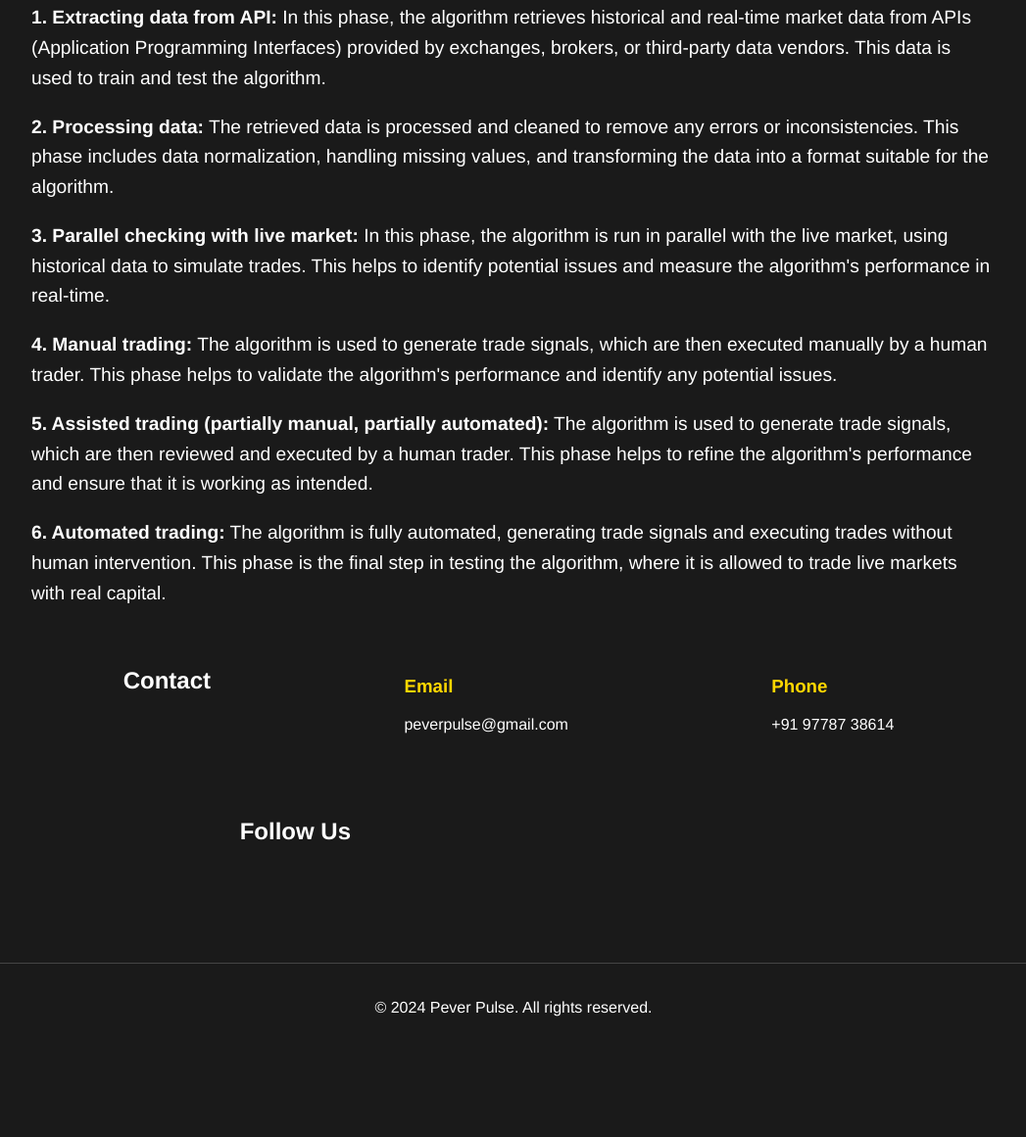
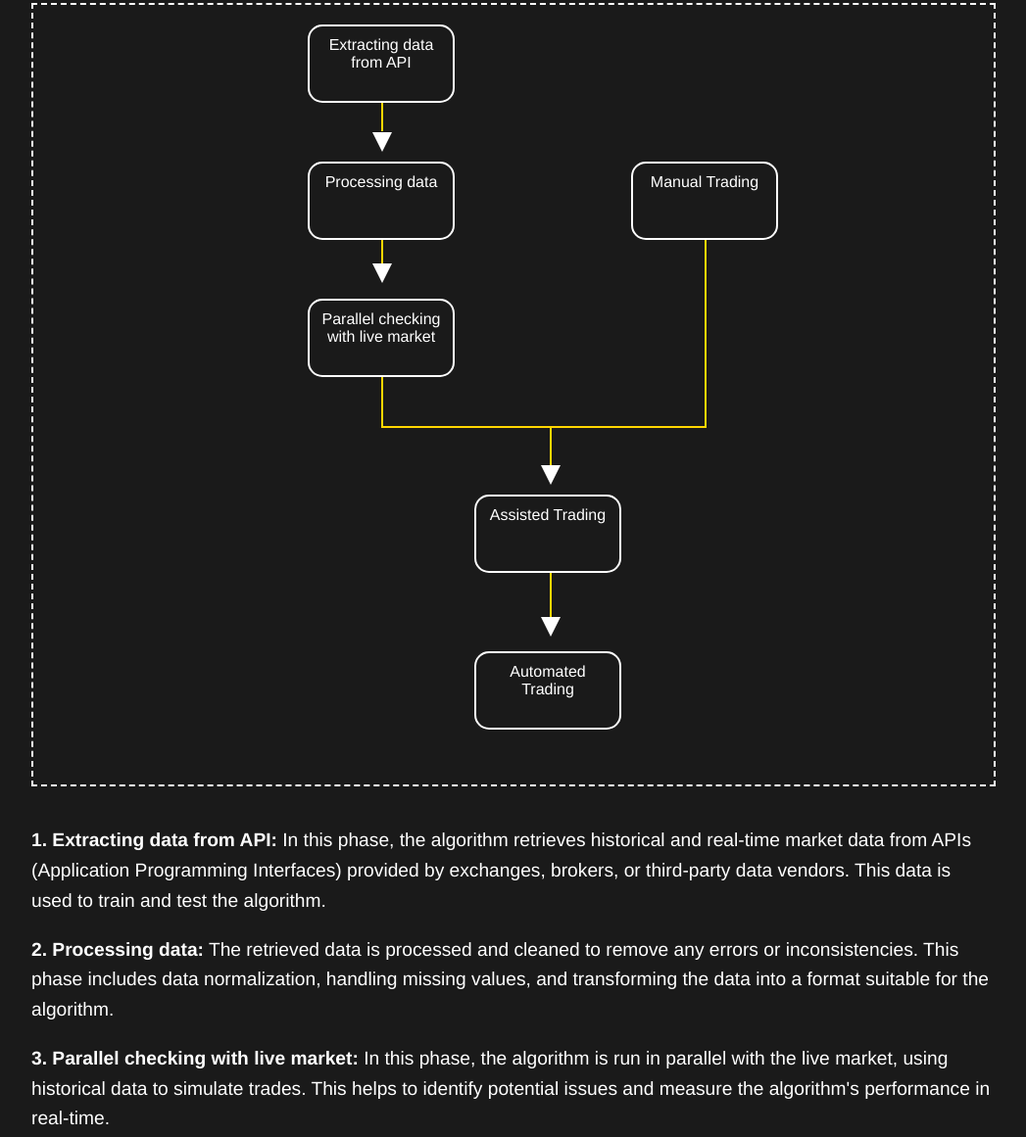
Before and after one commit to afishyke/peverpulse.github.io, a plain HTML site: page index.html in a window 1280 px wide. Shown: the part 644-1805 px from the top of the page at 98% size, without its empty margins (116-1163 px from the left). Before the commit the page ends 1718 px from the top, so only its background shows below. Drawn offline with nearby package versions, Linux system fonts and the light colour scheme.

Commit message:
Update index.html

```diff
--- a/index.html
+++ b/index.html
@@ -44,9 +44,11 @@
         .contact, .social {
             display: flex;
             justify-content: space-around;
+            flex-wrap: wrap;
         }
         .contact div, .social div {
             margin: 10px;
+            text-align: center;
         }
         footer {
             text-align: center;
@@ -76,15 +78,20 @@
             font-weight: bold;
             color: #FFD700;
         }
-        .flowchart-container {
+        .algotrading-padding {
+            padding: 20px;
+            border: 2px dashed #ffffff;
+            margin-bottom: 20px;
+            height: 800px; /* Increased height for the flowchart */
             display: flex;
+            align-items: center;
             justify-content: center;
-            margin: 50px 0;
-            padding: 20px; /* Added padding */
+            overflow: hidden; /* Ensure the flowchart fits within the space */
         }
         .flowchart {
             position: relative;
-            width: 600px;
+            height: 100%; /* Make the flowchart take full height of the padding */
+            width: 100%; /* Make the flowchart take full width of the padding */
         }
         .box {
             width: 150px;
@@ -96,7 +103,7 @@
             transition: transform 0.3s ease, box-shadow 0.3s ease;
             position: absolute;
             z-index: 1;
-            opacity: 0;
+            opacity: 0; /* Initially hidden */
         }
         .box:hover {
             transform: scale(1.1);
@@ -136,13 +143,13 @@
         }
         .line {
             position: absolute;
-            width: 100px;
+            width: 100px; /* All lines of equal length */
             height: 2px;
             background-color: #ffffff;
         }
         .v-line {
             position: absolute;
-            width: 2px;
+            width: 2px; /* All lines of equal length */
             height: 100px;
             background-color: #ffffff;
         }
@@ -165,48 +172,74 @@
             <h2>ALGOTRADING</h2>
         </div>
 
+        <div class="section bio algotrading-padding" data-aos="fade-right">
+            <div class="flowchart">
+                <div class="box left" id="box1" style="top: 0; left: 260px;">Extracting data from API</div>
+		<div class="box left" id="box2" style="top: 140px; left: 260px;">Processing data</div>
+		<div class="box left" id="box3" style="top: 280px; left: 260px;">Parallel checking with live market</div>
+
+		<div class="box right" id="box4" style="top: 480px; left: 430px;">Assisted Trading</div>
+		<div class="box right" id="box5" style="top: 640px; left: 430px;">Automated Trading</div>
+		<div class="box right" id="box6" style="top: 140px; left: 590px;">Manual Trading</div>
 
 
-        <div class="section bio" data-aos="fade-right">
+
+                <div class="arrow arrow-right" style="top: 110px; left: 326px;"></div>
+                <div class="arrow arrow-right" style="top: 450px; left: 498px;"></div>
+		<div class="arrow arrow-right" style="top: 244px; left: 326px;"></div>
+                <div class="arrow arrow-right" style="top: 605px; left: 498px;"></div>
+
+                <div class="line vertical" style="width: 2px; height: 29px; top: 80px; left: 335px; background-color: gold;"></div>
+                <div class="line vertical" style="width: 2px; height: 190px; top: 220px; left: 665px; background-color: gold;"></div>
+                <div class="line vertical" style="width: 2px; height: 24px; top: 220px; left: 335px; background-color: gold;"></div>
+                <div class="line vertical" style="width: 2px; height: 40px; top: 410px; left: 507px; background-color: gold;"></div>
+		<div class="line vertical" style="width: 2px; height: 45px; top: 560px; left: 507px; background-color: gold;"></div>
+                <div class="line horizontal" style="height: 2px; width: 332px; top: 410px; left: 335px; background-color: gold;"></div>
+                <div class="line vertical" style="width: 2px; height: 50px; top: 360px; left: 335px; background-color: gold;"></div>
+
+
+
+
+
+            </div>
+        </div>
+
+        <div class="section bio" data-aos="fade-LEFT">
             <p><strong>1. Extracting data from API:</strong> In this phase, the algorithm retrieves historical and real-time market data from APIs (Application Programming Interfaces) provided by exchanges, brokers, or third-party data vendors. This data is used to train and test the algorithm.</p>
             <p><strong>2. Processing data:</strong> The retrieved data is processed and cleaned to remove any errors or inconsistencies. This phase includes data normalization, handling missing values, and transforming the data into a format suitable for the algorithm.</p>
             <p><strong>3. Parallel checking with live market:</strong> In this phase, the algorithm is run in parallel with the live market, using historical data to simulate trades. This helps to identify potential issues and measure the algorithm's performance in real-time.</p>
-            <p><strong>4. Manual trading:</strong> The algorithm is used to generate trade signals, which are then executed manually by a human trader. This phase helps to validate the algorithm's performance and identify any potential issues.</p>
-            <p><strong>5. Assisted trading (partially manual, partially automated):</strong> The algorithm is used to generate trade signals, which are then reviewed and executed by a human trader. This phase helps to refine the algorithm's performance and ensure that it is working as intended.</p>
-            <p><strong>6. Automated trading:</strong> The algorithm is fully automated, generating trade signals and executing trades without human intervention. This phase is the final step in testing the algorithm, where it is allowed to trade live markets with real capital.</p>
+            <p><strong>4. Manual trading:</strong> The algorithm is used to generate trade signals, which are then executed manually by a human trader. This allows the trader to review and confirm each trade before execution.</p>
+            <p><strong>5. Assisted trading:</strong> The algorithm generates trade signals, which are automatically executed by a trading system. The system allows for human intervention if necessary, but the trades are primarily executed by the algorithm.</p>
+            <p><strong>6. Automated trading:</strong> The algorithm is fully automated, with no human intervention required. Trades are executed automatically based on the algorithm's signals, allowing for rapid and efficient trading.</p>
         </div>
 
-        <div class="section contact" data-aos="fade-up">
-            <h2>Contact</h2>
+        <div class="section contact" data-aos="fade-left">
             <div>
-                <h3>Email</h3>
-                <p>peverpulse@gmail.com</p>
-            </div>
-            <div>
-                <h3>Phone</h3>
-                <p>+91 97787 38614</p>
+                <h3>Contact Us</h3>
+                <p>Email: contact@peverpulse.com</p>
+                <p>Phone: +1 (123) 456-7890</p>
             </div>
         </div>
 
-        <div class="section social" data-aos="fade-up">
-            <h2>Follow Us</h2>
+        <div class="section social" data-aos="fade-right">
             <div>
-                <a href="https://www.instagram.com/peverpulse?igsh=MWg1eW85bmNiNnFt" src="https://image.flaticon.com/icons/png/512/733/733547.png" alt="Instagram"></a>
+                <h3>Follow Us</h3>
+                <p><a href="#"><img src="instagram-icon.png" alt="Instagram" class="social-icon"> Instagram</a></p>
             </div>
         </div>
+        <footer>
+            <p>&copy; 2023 Pever Pulse. All rights reserved.</p>
+        </footer>
     </div>
-
-    <footer>
-        <p>&copy; 2024 Pever Pulse. All rights reserved.</p>
-    </footer>
 
     <!-- AOS Library -->
     <script src="https://cdn.jsdelivr.net/npm/aos@2.3.4/dist/aos.js"></script>
     <script>
         AOS.init({
-            duration: 1200,
+            duration: 1000
         });
     </script>
+
     <script>
         document.addEventListener("DOMContentLoaded", function() {
             const boxes = document.querySelectorAll('.box');
@@ -216,6 +249,8 @@
                         entry.target.classList.add('in-view');
                     }
                 });
+            }, {
+                threshold: 0.1
             });
 
             boxes.forEach(box => {
```
